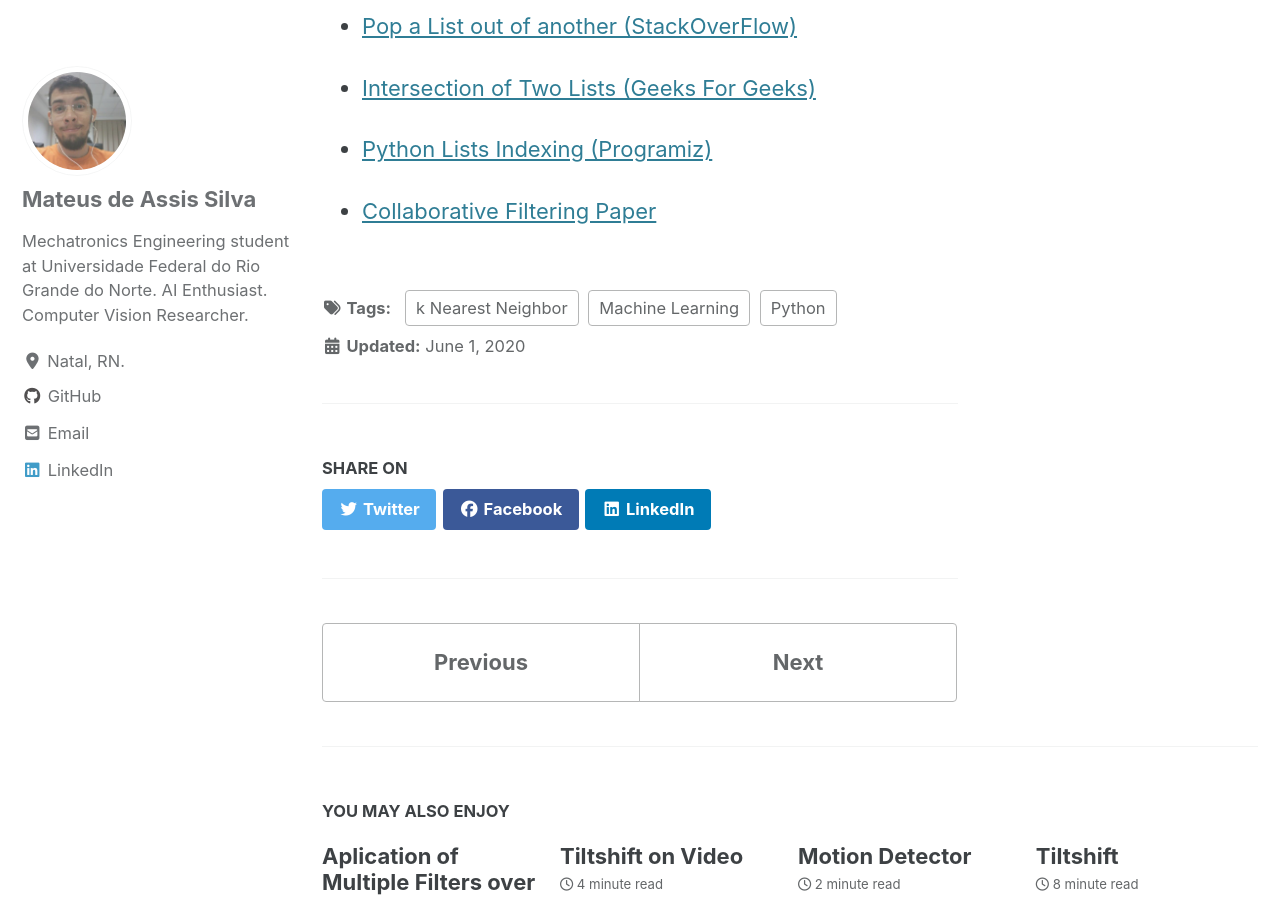
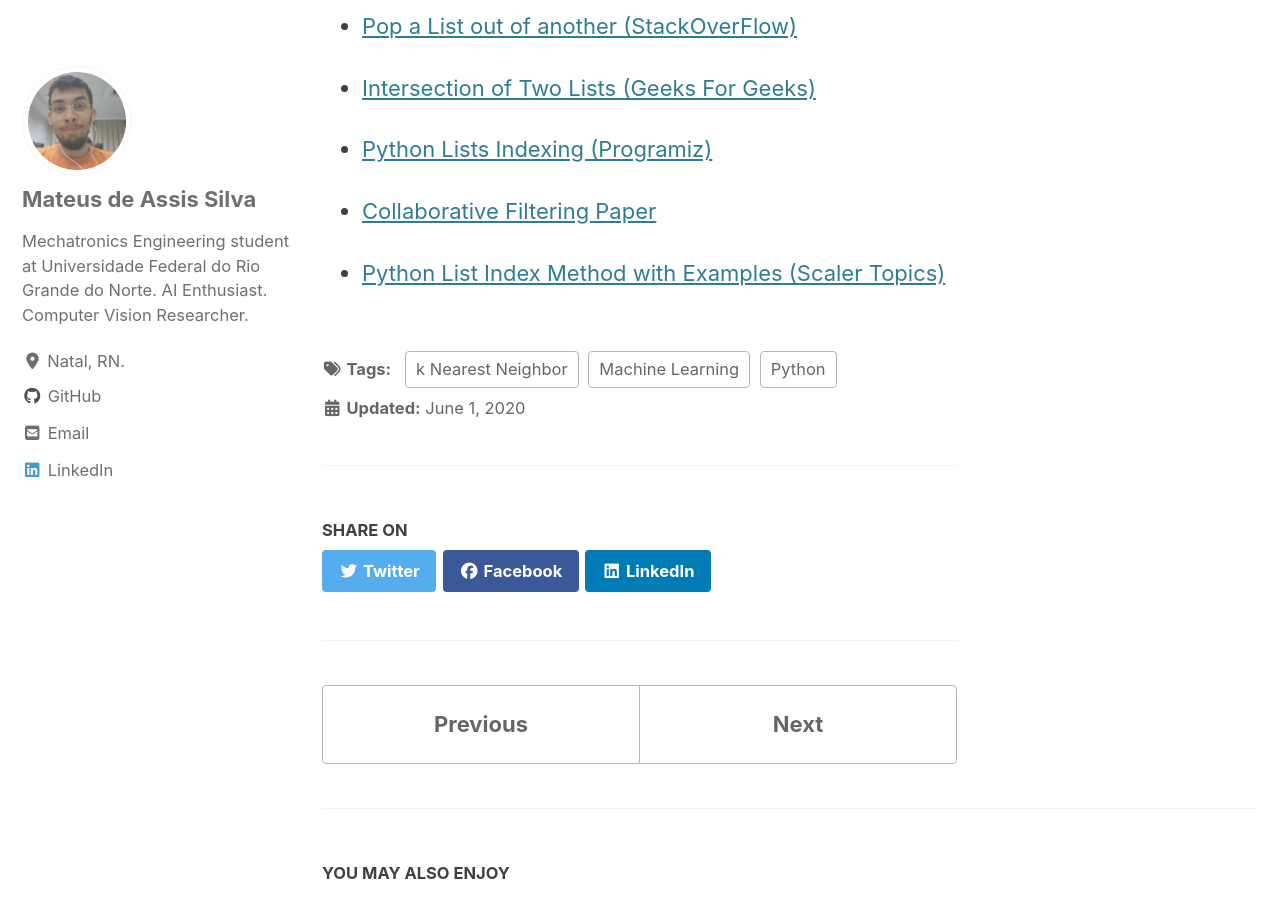
Before and after one commit to mtxslv/mtxslv.github.io, a Jekyll site: the page built from _posts/2020-06-01-collab_filter.md, in a window 1280 px wide and 900 px high, scrolled down 11924 px. Built offline with Jekyll 4.4.1, drawn with Linux system fonts in a browser that asks for light colours; cached includes are drawn as plain includes; nearby versions of some CDN libraries; formulas are drawn with MathJax 3.

Commit message:
Added a new resource
Hello, I have added a new resource for the list index method. Got to know about this tutorial while looking for some resources to learn python programming. I believe this reference will add more value to this article. Hope this small contribution will help other learners.

```diff
--- a/_posts/2020-06-01-collab_filter.md
+++ b/_posts/2020-06-01-collab_filter.md
@@ -276,3 +276,5 @@ The learning process often needs the reading of material other people has produc
 * [Python Lists Indexing (Programiz)](https://www.programiz.com/python-programming/methods/list/index)
 
 * [Collaborative Filtering Paper](https://courses.cs.washington.edu/courses/csep546/17au/psetwww/2/algsweb.pdf)
+
+* [Python List Index Method with Examples (Scaler Topics)](https://www.scaler.com/topics/python-list-index-method/)
```
